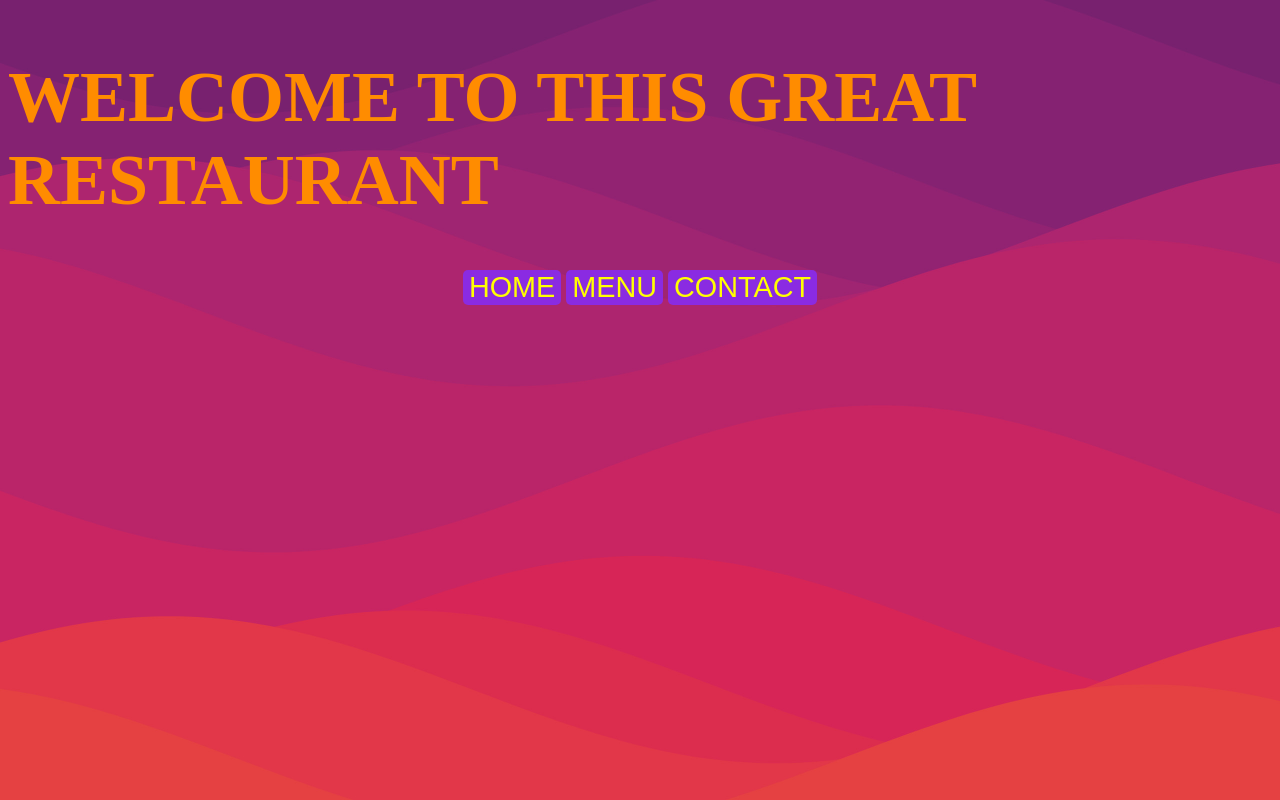
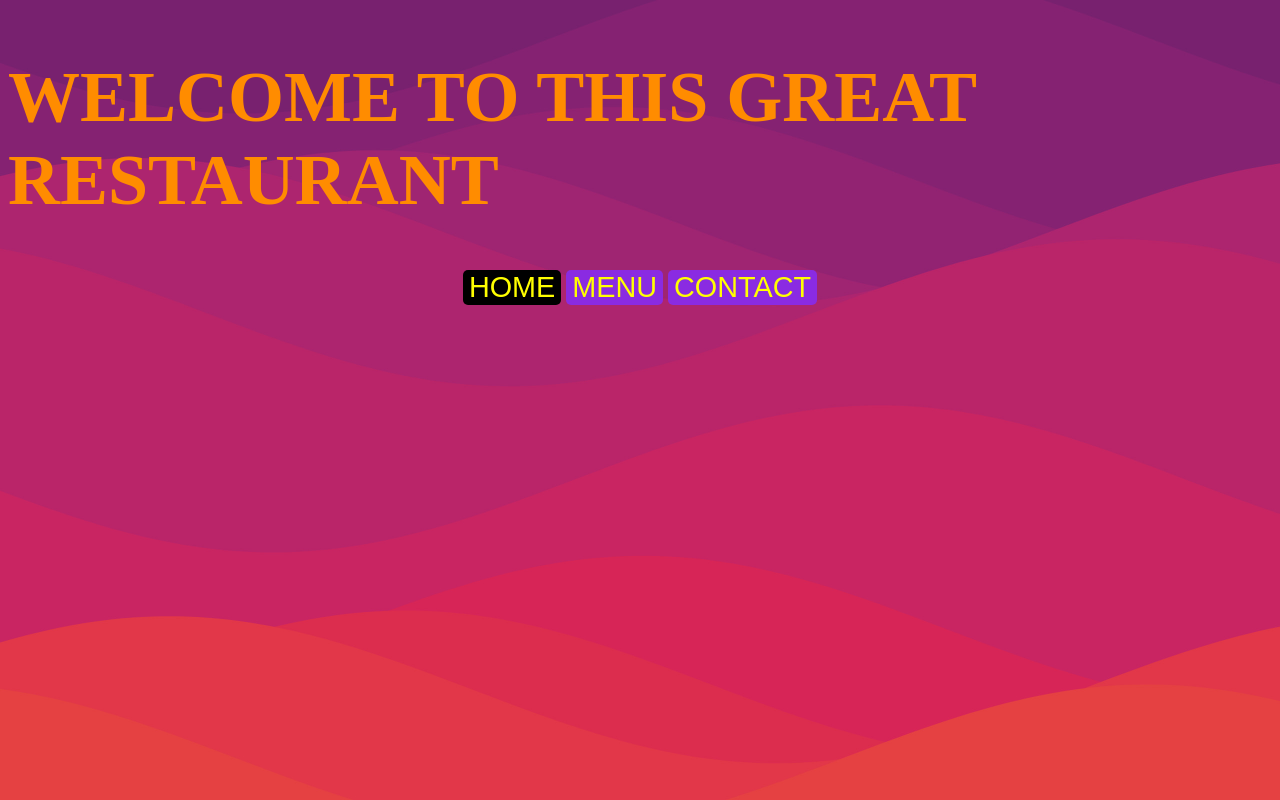
Before and after one commit to SaffetGokcenSen/odin-restaurant-page, a website built with webpack: page dist/index.html in a window 1280 px wide. In both pictures the pointer is over the button "HOME". Built offline with nearby package versions, Linux system fonts and the light colour scheme.

Commit message:
tab button hovering

```diff
--- a/src/styles.css
+++ b/src/styles.css
@@ -31,6 +31,11 @@ h1 {
     font-size: 1.2rem;
 }
 
+.tabButton:hover {
+    background-color: black;
+    color: yellow;
+}
+
 .tabcontent {
 
 }
```
